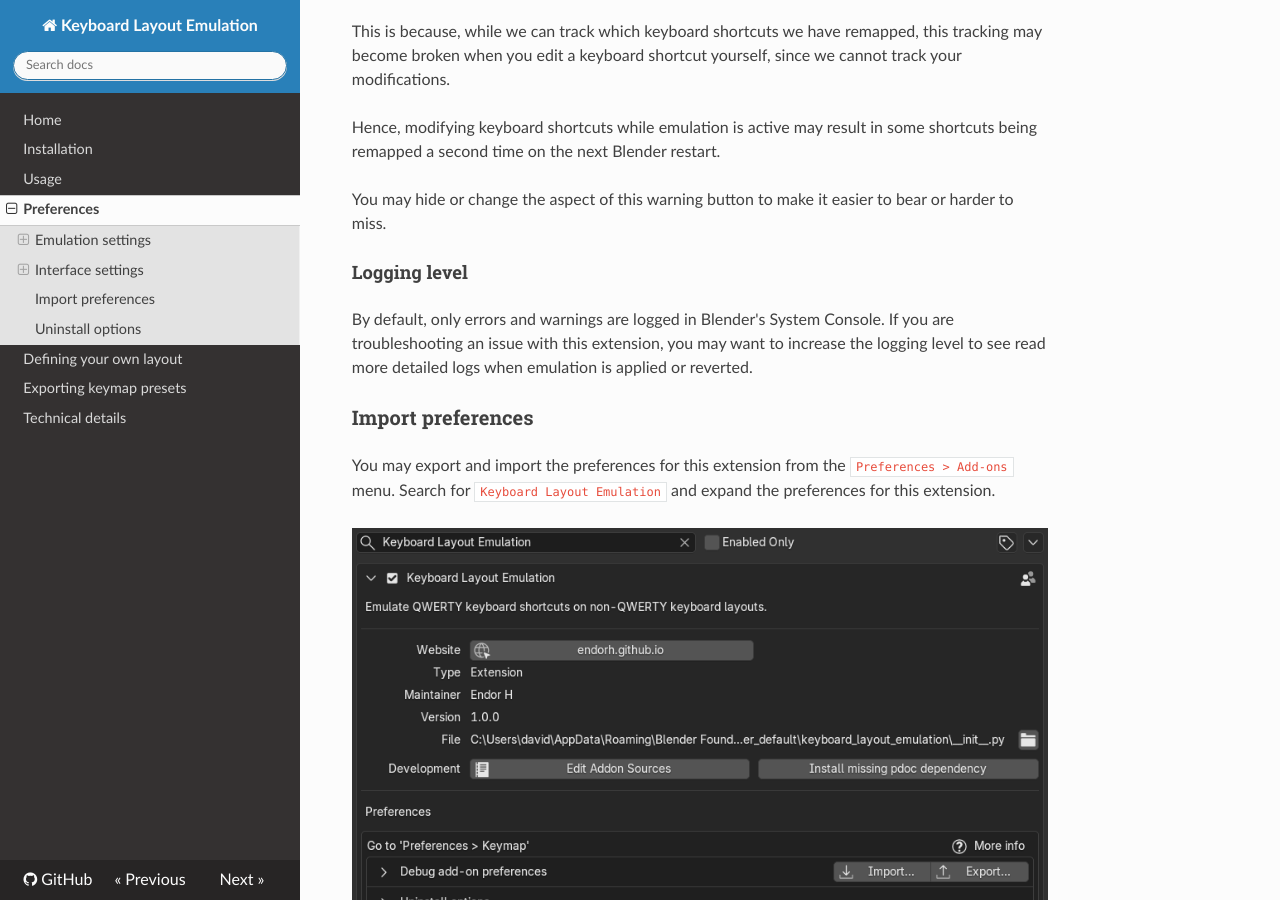
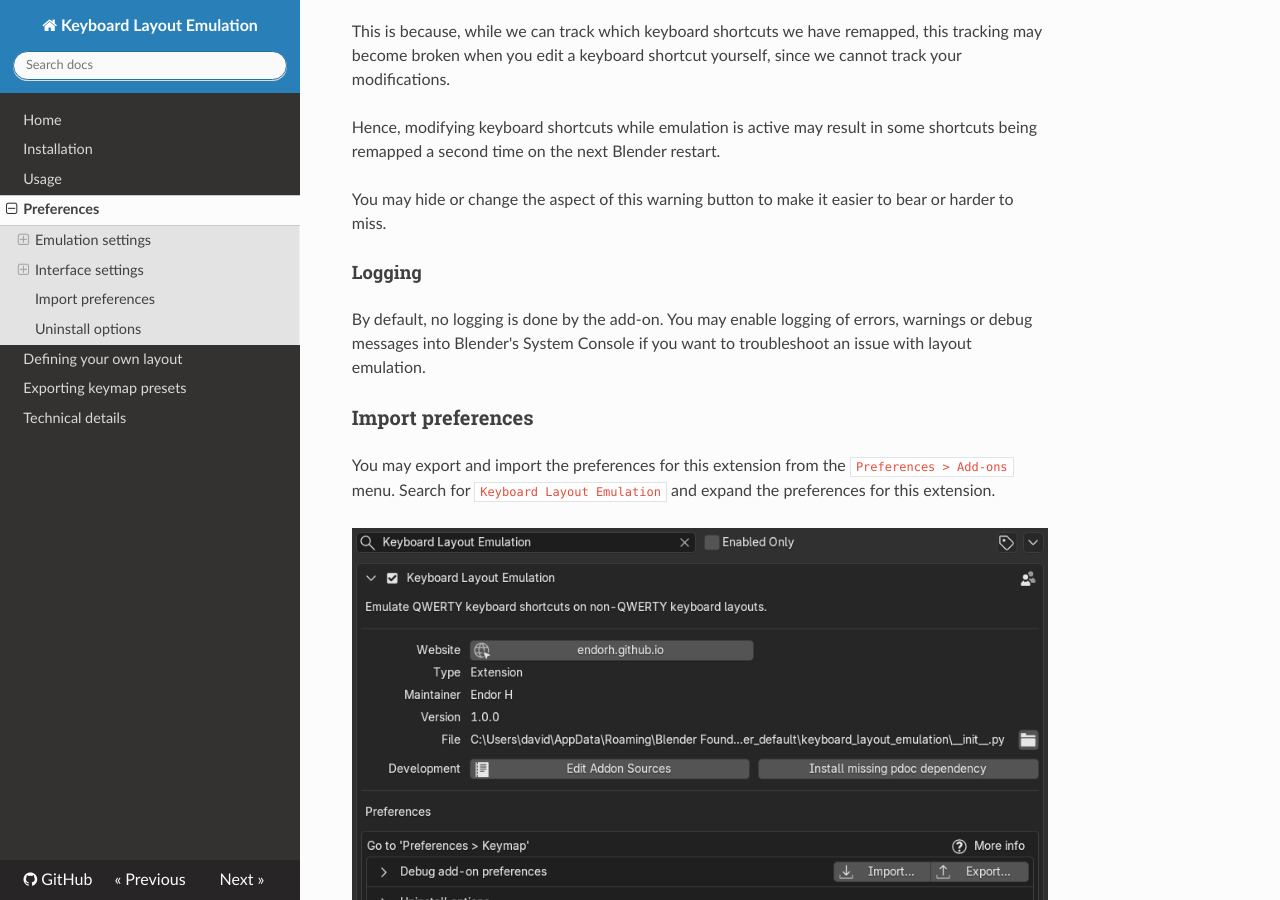
Before and after one commit to endorh/blender-keyboard-layout-emulation, an MkDocs documentation site: the page built from docs/preferences.md, in a window 1280 px wide and 900 px high, scrolled down 2339 px. Built offline with MkDocs 1.6.1, drawn with Linux system fonts in a browser that asks for light colours; nearby versions of some CDN libraries.

Commit message:
Make logging optional.

```diff
--- a/docs/preferences.md
+++ b/docs/preferences.md
@@ -11,7 +11,7 @@
 - [Interface settings](#interface-settings)
     - [Allow non-QWERTY target layouts](#allow-non-qwerty-target-layouts)
     - [Warning button](#warning-button)
-    - [Logging level](#logging-level)
+    - [Logging](#logging)
 - [Import preferences](#import-preferences)
 - [Uninstall options](#uninstall-options)
 
@@ -87,11 +87,11 @@
 You may hide or change the aspect of this warning button to make it easier to
 bear or harder to miss.
 
-#### Logging level
-By default, only errors and warnings are logged in Blender's System Console.
-If you are troubleshooting an issue with this extension, you may want to
-increase the logging level to see read more detailed logs when emulation is
-applied or reverted.
+#### Logging
+By default, no logging is done by the add-on.
+You may enable logging of errors, warnings or debug messages into
+Blender's System Console if you want to troubleshoot an issue
+with layout emulation.
 
 ### Import preferences
 You may export and import the preferences for this extension from the
```
Also changed, not shown: docs/images/featured-screenshot.png, docs/images/preferences.png.
